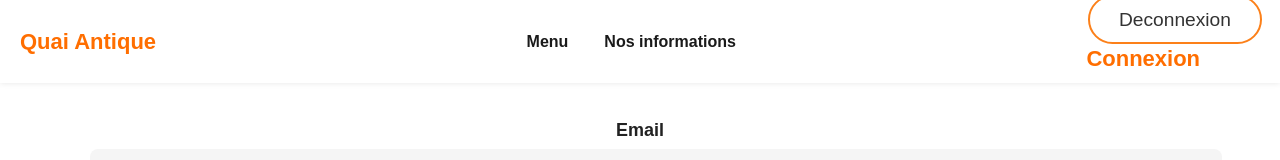
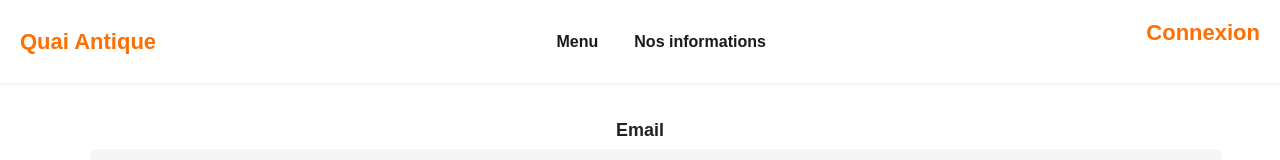
Before and after one commit to Yhuia/quaiantique, a Next.js app in the folder quaiantique/: page /auth/Login in a window 1280 px wide. Shown: the top 160 px of the page. Built offline with nearby package versions, Linux system fonts and the light colour scheme; no server answers.

Commit message:
Gestion BUG :Effet de bord sur composant plats + ajout condition affichage connexion

```diff
--- a/quaiantique/src/components/Navbar/Navbar.js
+++ b/quaiantique/src/components/Navbar/Navbar.js
@@ -8,8 +8,8 @@ import { useRouter } from 'next/router'
 export default function Navbar() {
   const router = useRouter()
 
-  const logoutbut = () => {
-    accountService.logout()
+  const logoutbut = async () => {
+    await accountService.logout()
     router.push('/');
 
   }
@@ -23,9 +23,10 @@ export default function Navbar() {
         </nav>
         <div>
 
-
-            <button onClick={logoutbut}>Deconnexion</button>
-           <Logingroup></Logingroup>
+          {accountService.isLogged() ?
+            <button onClick={logoutbut}>Deconnexion</button> :
+            <Logingroup></Logingroup>
+          }
 
 
         </div>
```
Also changed, not shown: quaiantique/src/pages/admin/formules/index.js (added, +9 -0 lines), quaiantique/src/pages/admin/plats/[idplat].js (+1 -15 lines).
